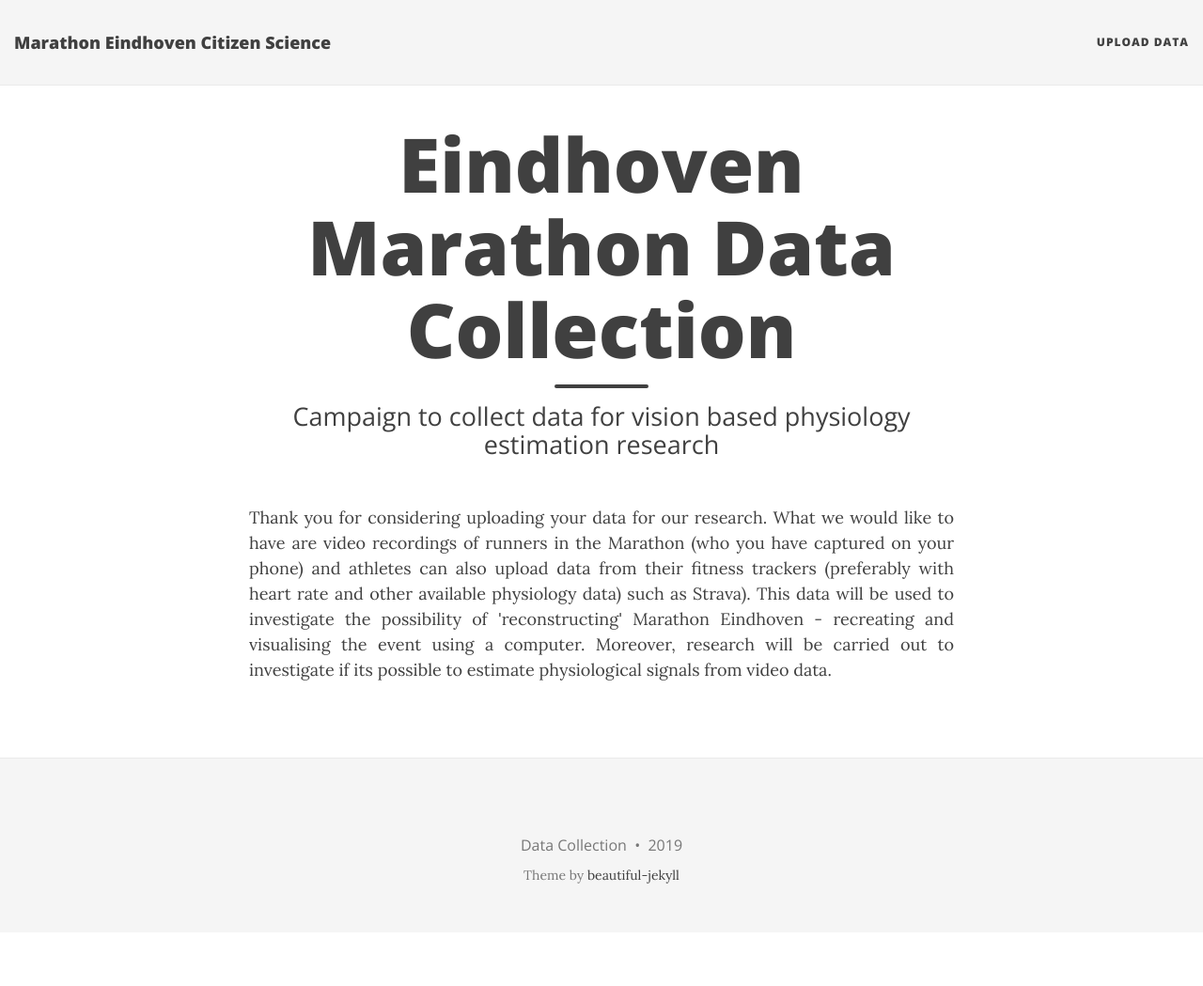
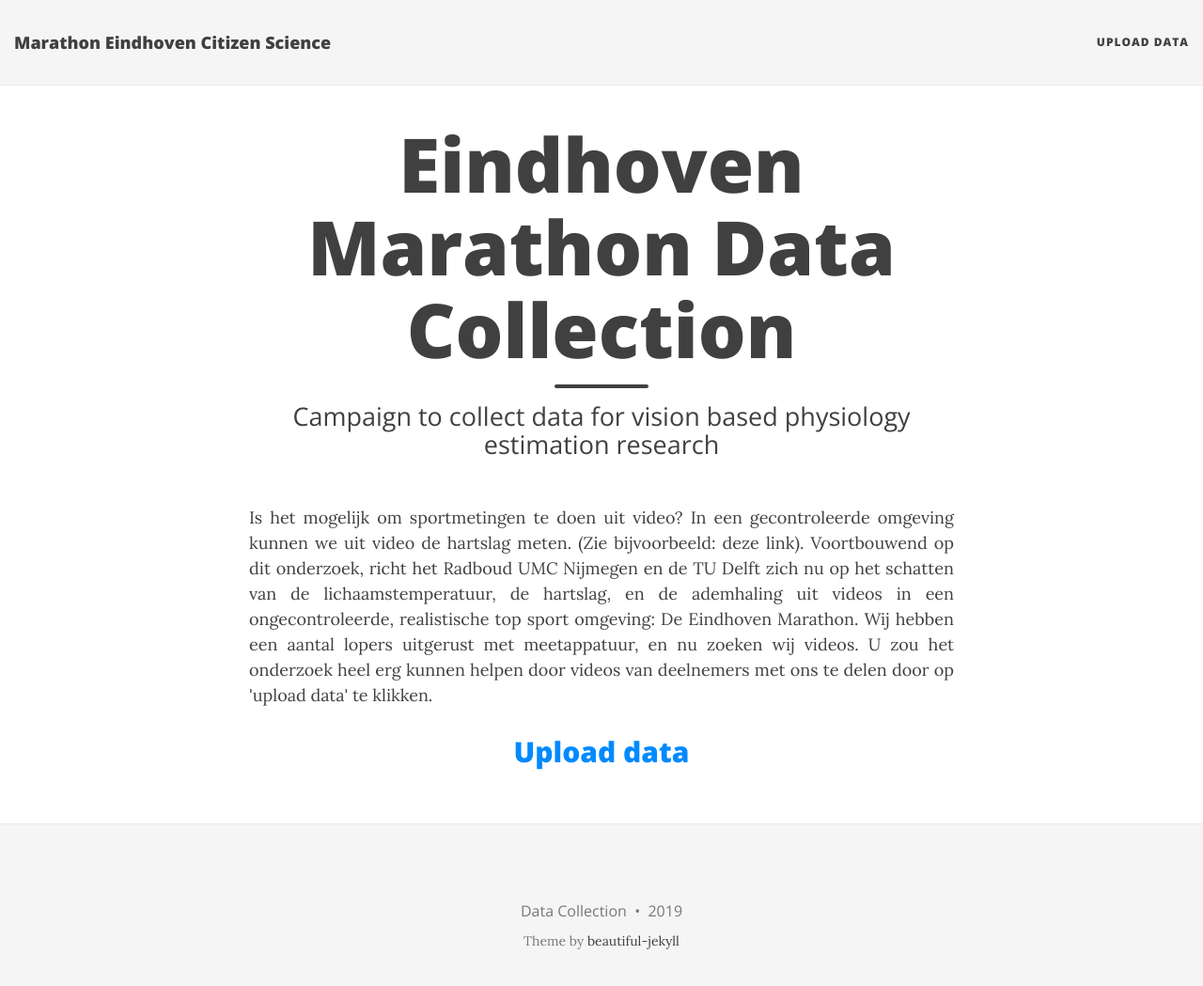
Before and after one commit to MarathonEindhoven/MarathonEindhoven.github.io, a Jekyll site: the page built from index.html, in a window 1280 px wide and 1062 px high. Shown: the top 1049 px of the window at 94% size. Built offline with Jekyll 4.4.1, drawn with Linux system fonts in a browser that asks for light colours; nearby versions of some CDN libraries; the list of posts is cut into pages by our own code.

Commit message:
translate to dutch, add second upload link

```diff
--- a/index.html
+++ b/index.html
@@ -9,12 +9,16 @@ use-site-title: true
 
 <p align="justify">
 
-Thank you for considering uploading your data for our research.
-What we would like to have are video recordings of runners in the Marathon (who you have captured on your phone) and athletes can also upload data from their fitness trackers (preferably with heart rate and other available physiology data) such as Strava).
-This data will be used to investigate the possibility of 'reconstructing' Marathon Eindhoven - recreating and visualising the event using a computer.
-Moreover, research will be carried out to investigate if its possible to estimate physiological signals from video data.
+Is het mogelijk om sportmetingen te doen uit video?
+In een gecontroleerde omgeving kunnen we uit video de hartslag meten. (Zie bijvoorbeeld: deze link). Voortbouwend op dit onderzoek, richt het Radboud UMC Nijmegen en de TU Delft zich nu op het schatten van de lichaamstemperatuur, de hartslag, en de ademhaling uit videos in een ongecontroleerde, realistische top sport omgeving: De Eindhoven Marathon.
+
+Wij hebben een aantal lopers uitgerust met meetappatuur, en nu zoeken wij videos. U zou het onderzoek heel erg kunnen helpen door videos van deelnemers met ons te delen door op 'upload data' te klikken.
 
 </p>
+
+<center>
+<h2><a href="http://marathoneindhovendata.ewi.tudelft.nl/">Upload data</a> </h2>
+</center>
 
 </body>
 
```
